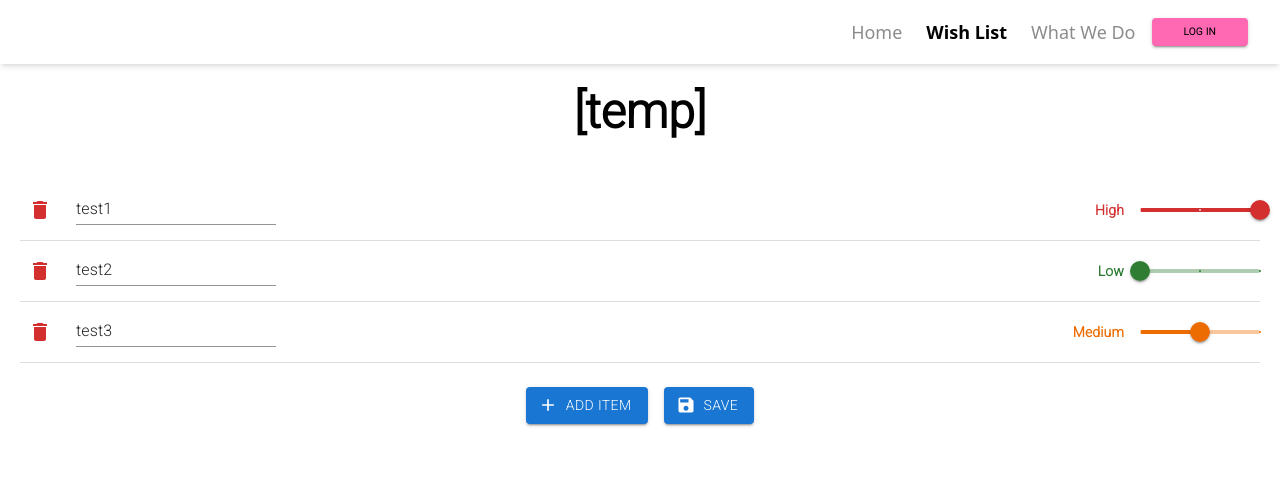
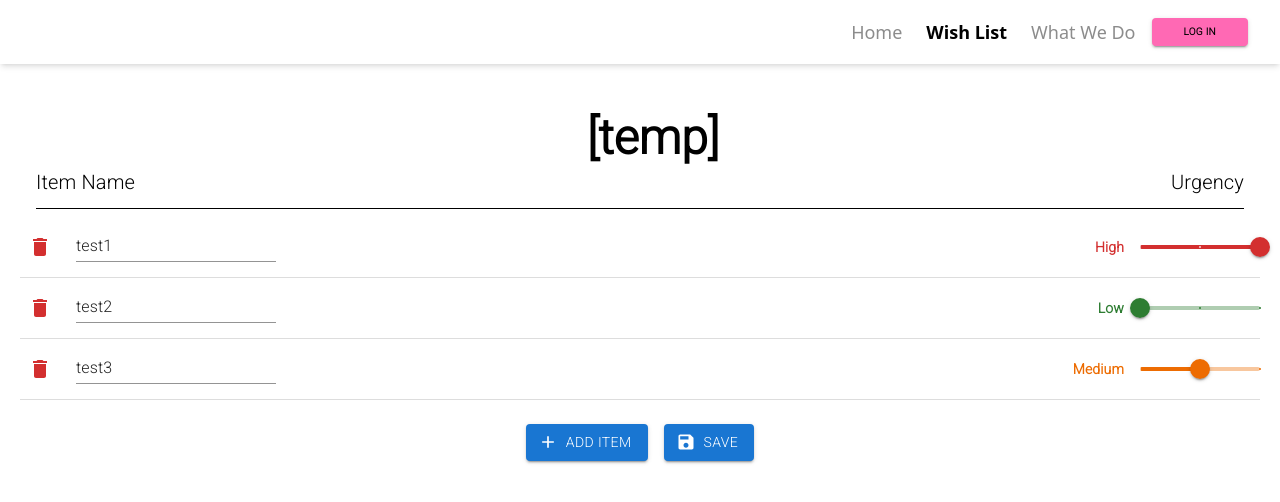
Before and after one commit to ssihala/shelter-site, a Next.js app: page /shelterWishlist in a window 1280 px wide. Shown: the top 502 px of the page. Built offline with nearby package versions, Linux system fonts and the light colour scheme.

Commit message:
Update page.tsx

```diff
--- a/app/shelterWishlist/page.tsx
+++ b/app/shelterWishlist/page.tsx
@@ -71,15 +71,30 @@ export default function WishlistPage() {
 
   return (
     <Box sx={{padding: "20px" , overflowX: "hidden"}}>
-      {/* Header */}
-      <Box textAlign="center" mb={4}>
-        <Typography variant="h3" fontWeight="bold">
-          {shelterName}
-        </Typography>
-      </Box>
 
       {/* Item List */}
       <List>
+        <ListItem>{/*List header*/}
+          <Box
+          sx={{
+            display: "flex",
+            justifyContent: "space-between",
+            padding: "10px 0",
+            alignItems: "center",
+            width: "100%",
+            borderBottom: "1px solid #000",
+          }}
+          >
+            <Typography variant="h6" sx={{alignSelf: "flex-end"}}>Item Name</Typography>
+            {/* Header */}
+            <Box textAlign="center" mb={4}>
+              <Typography variant="h3" fontWeight="bold">
+                {shelterName}
+              </Typography>
+            </Box>
+            <Typography variant="h6" sx={{alignSelf: "flex-end"}}>Urgency</Typography>
+          </Box>
+        </ListItem>
         {itemList.map((item, index) => (
           <ListItem
             key={index}
```
